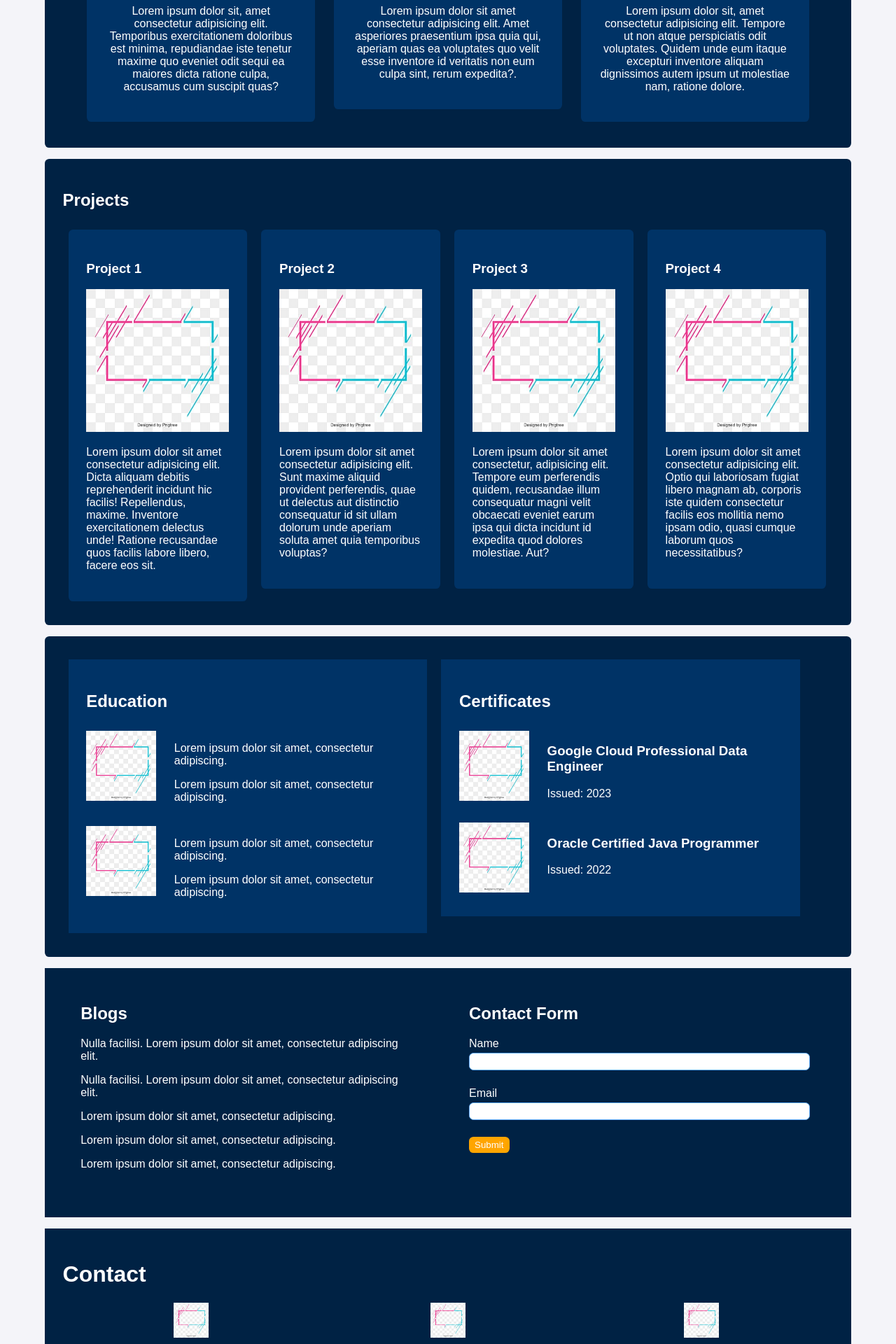
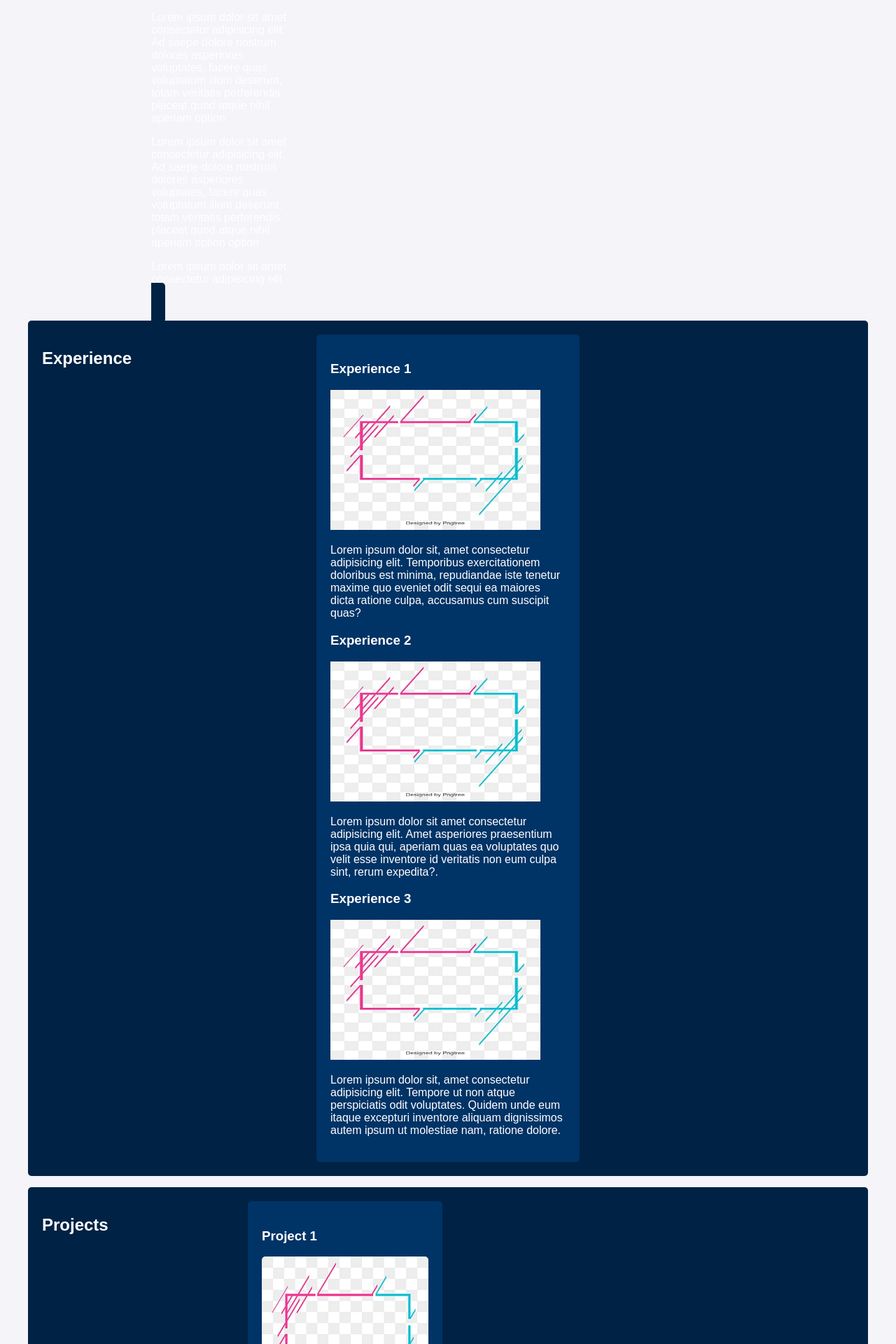
Before and after one commit to meghanabaradhya/WebApplication, a PHP site: page / in a window 1280 px wide. Shown: the part 1040-2960 px from the top of the page at 70% size. Run offline with PHP 8.4, Linux system fonts and the light colour scheme.

Commit message:
Add files via upload

```diff
--- a/style.css
+++ b/style.css
@@ -1,6 +1,6 @@
 :root {
-    --main-radius: 0.5vw;
-    --main-padding: 2vw;
+    --main-radius: 5px;
+    --main-padding: 20px;
     --blue: #003366;
     --dark-blue: #002244;
     --light-blue: #66B2FF;
@@ -18,12 +18,17 @@ body {
 }
 
 .container {
-    max-width: 90vw;
+    display: grid;
+    grid-template-columns: repeat(12, 1fr);
+    grid-gap: 1rem;
+    max-width: 1200px;
     margin: 0 auto;
-    padding: 2vw;
+    padding: 20px;
 }
 
+/* Navigation */
 nav {
+    grid-column: span 12;
     background-color: var(--blue);
     padding: var(--main-padding);
     border-radius: var(--main-radius);
@@ -33,252 +38,113 @@ nav {
 nav span a {
     color: var(--white);
     text-decoration: none;
-    margin: 0 2vw;
-    font-size: 1.5vw;
+    margin: 0 15px;
+    font-size: 18px;
 }
 
 nav span a:hover {
-    color: var(--light-blue);
+    color: var(--light-blue); /* Hover Effect for Navigation Links */
 }
 
-.about-skills {
-    text-align: center; /* Center content in the container */
-}
-
+/* About and Skills Side by Side */
 .about, .skills {
+    grid-column: span 6;
     background-color: var(--dark-blue);
     padding: var(--main-padding);
     border-radius: var(--main-radius);
     color: var(--white);
-    margin-top: 1vh;
-    margin-bottom: 1vh;
-    width: 45%;
-    display: inline-block;
-    vertical-align: top;
-    text-align: left; /* Ensure text is left-aligned within the box */
-    height: 380px;
 }
 
-.skills {
-    margin-left: 0.5%;
-}
 
-.about-content {
-    overflow: hidden; /* Clear the floats */
-}
-
-.about-content img {
-    float: left; /* Float the image to the left */
-    width: 100%; /* Adjust width as needed */
-    height: 120%;
-    max-width: 20vw; /* Maintain max width */
-    height: auto; /* Maintain aspect ratio */
-    margin-right: 2vw; /* Space between image and text */
-}
-
-.about-content p {
-    overflow: hidden; /* Ensure the paragraph clears the floated image */
-}
-
+/* Experience Section (Side by Side) */
 .experience {
+    grid-column: span 12;
+    display: grid;
+    grid-template-columns: repeat(3, 1fr);
+    grid-gap: 1rem;
     background-color: var(--dark-blue);
     padding: var(--main-padding);
     border-radius: var(--main-radius);
     color: var(--white);
-    margin-top: 2vh;
 }
 
-/* Experience Section Styling */
-.experience-items {
-    text-align: center; /* Center the items within the section */
+.experience div {
+    background-color: var(--blue);
+    padding: var(--main-padding);
+    border-radius: var(--main-radius);
 }
 
-.experience-item {
-    display: inline-block; /* Allow items to sit next to each other */
-    width: 25%; /* Adjust width as needed */
-    margin: 1%; /* Margin for spacing between items */
-    vertical-align: top; /* Align items at the top */
-    background-color: var(--blue); /* Optional: add a background color */
-    padding: var(--main-padding); /* Add padding for aesthetics */
-    border-radius: var(--main-radius); /* Rounded corners */
-    color: var(--white); /* Text color */
-}
-
-.experience-item img {
-    max-width: 100%; /* Ensure images are responsive */
-    height: auto; /* Maintain aspect ratio */
-    border-radius: var(--main-radius); /* Rounded corners for images */
-}
-
-
+/* Projects Section (Side by Side) */
 .projects {
+    grid-column: span 12; /* This spans the entire width */
+    display: grid;
+    grid-template-columns: repeat(4, 1fr); /* Adjusted to 3 columns */
+    grid-gap: 1rem;
     background-color: var(--dark-blue);
     padding: var(--main-padding);
     border-radius: var(--main-radius);
     color: var(--white);
-    margin-top: 2vh;
 }
 
-.project-items {
-    text-align: center; /* Center align the items inside the section */
-}
-
-.project-item {
+.projects div {
     background-color: var(--blue);
     padding: var(--main-padding);
     border-radius: var(--main-radius);
-    margin: 1vh; /* Space around project items */
-    display: inline-block; /* Display items as inline blocks */
-    width: calc(20% - 2vh); /* Set width to allow 4 items in a row */
-    vertical-align: top; /* Align items at the top */
+    display: flex; /* Use flexbox for better alignment */
+    flex-direction: column; /* Stack elements vertically */
+    align-items: center; /* Center align items */
 }
 
-.project-item img {
-    width: 100%; /* Make the image responsive */
+/* Responsive Images */
+.projects img {
+    width: 100%; /* Make images responsive */
     height: auto; /* Maintain aspect ratio */
+    border-radius: var(--main-radius); /* Add border-radius if needed */
 }
 
-.education-certificates {
+/* Education and Certificates Side by Side */
+.education, .certificates {
+    grid-column: span 6;
     background-color: var(--dark-blue);
     padding: var(--main-padding);
     border-radius: var(--main-radius);
     color: var(--white);
-    margin-top: 2vh;
 }
 
-.education, .certificates {
-    display: inline-block; /* Display sections side by side */
-    width: calc(48% - 2vh); /* Width for each section */
-    vertical-align: top; /* Align sections at the top */
-    box-sizing: border-box; /* Include padding in width/height calculation */
-    background-color: var(--blue); /* Background color for each section */
-    padding: var(--main-padding); /* Padding inside each section */
-    margin: 1vh; /* Margin around each section */
+/* Blogs and Contact Section */
+.blogs, .contact {
+    grid-column: span 6;
+    background-color: var(--dark-blue);
+    padding: var(--main-padding);
+    border-radius: var(--main-radius);
+    color: var(--white);
 }
 
-.education-content, .certificates-content {
-    margin-top: 1vh; /* Margin on top of content */
+/* Footer */
+footer {
+    grid-column: span 12;
+    background-color: var(--orange);
+    padding: var(--main-padding);
+    border-radius: var(--main-radius);
+    text-align: center;
+    color: var(--white);
 }
 
-.education-item, .certificate-item {
-    display: inline-block; /* Display items side by side */
-    width: 100%; /* Make each item take the full width */
-    margin: 1vh 0; /* Space between items */
-}
-
-
-.education-item img, .certificate-item img {
-    float: left; /* Float the image to the left */
-    width: 100px; /* Adjust width as needed */
-    height: 100px;
-    max-width: 20vw; /* Maintain max width */
-    height: auto; /* Maintain aspect ratio */
-    margin-right: 2vw; /* Space between image and text */
-}
-
-.education-item img, .certificate-itemt p {
-    overflow: hidden; /* Ensure the paragraph clears the floated image */
-}
-
-.blogs-contact {
-    background-color: var(--dark-blue); /* Set background color */
-    padding: var(--main-padding);
-    margin: 2vh 0; /* Add vertical spacing */
-}
-
-.blogs, .contact {
-    background-color: var(-blue); /* Set background color for each block */
-    color: var(--white); /* Set text color */
-    width: 48%; /* Set width for both blocks */
-    display: inline-block; /* Display them inline */
-    vertical-align: top; /* Align them at the top */
-    margin-right: 2%; /* Add margin to the right of the blogs section */
-    padding: var(--main-padding);
-    box-sizing: border-box; /* Include padding in the width calculation */
-}
-
-/* Remove the margin from the last element */
-.contact {
-    margin-right: 0; /* Remove margin for the last block */
-}
-
-/* Make sure the heading and text are aligned correctly */
-.blogs h2, .contact h2 {
-    margin-top: 0; /* Remove top margin */
-}
-
-/* Style the form elements */
-.contact form {
-    display: block; /* Ensure form elements stack vertically */
-}
-
-.contact label {
-    display: block; /* Labels take full width */
-    margin-bottom: 0.5vh; /* Spacing below labels */
-}
-
-.contact input {
-    width: 100%; /* Full width for inputs */
-    padding: 0.5vh; /* Padding inside inputs */
-    margin-bottom: 1vh; /* Spacing below inputs */
-    border: 1px solid var(--light-blue); /* Border color */
-    border-radius: var(--main-radius); /* Rounded corners */
-}
-
-.contact button {
-    background-color: var(--orange); /* Button background */
-    color: var(--white); /* Button text color */
-    border: none; /* Remove default border */
-    padding: 0.5vh 1vh; /* Padding inside button */
-    border-radius: var(--main-radius); /* Rounded corners */
-    cursor: pointer; /* Pointer on hover */
-}
-
-.contact button:hover {
-    background-color: var(--light-blue); /* Change color on hover */
-}
-
-footer {
-    background-color: var(--dark-blue); /* Set the footer background to dark blue */
-    padding: var(--main-padding);
-    color: var(--white); /* Set text color to white */
-}
-
-.footer-content {
-    text-align: left; /* Center content */
-}
-
-.footer-images {
-    display: inline-block; /* Align items inline */
-}
-
-.footer-item {
-    display: inline-block; /* Allow items to sit next to each other */
-    margin: 0 12vw; /* Space between items */
-    text-align: center; /* Center the text below images */
-}
-
-.footer-images img {
-    width: 50px; /* Set a specific width for images */
-    height: auto; /* Maintain aspect ratio */
-    margin-bottom: 0.5vh; /* Space between image and text */
-}
-
-.footer-item span {
-    display: block; /* Make span a block element for spacing */
-    color: var(--white); /* Ensure text color is white */
-}
-
-
+/* Media Queries */
 @media only screen and (max-width: 768px) {
-    .about, .skills, .education, .certificates, .blogs, .contact {
-        width: 100%;
-        margin-left: 0;
-        float: none;
+    .container {
+        grid-template-columns: 1fr;
+        grid-gap: 1rem;
+    }
+    .projects {
+        grid-template-columns: repeat(4, 1fr); /* 2 columns for smaller screens */
     }
 
-    .experience div, .projects div {
-        width: 100%;
-        margin-right: 0;
+    nav {
+        grid-column: span 1;
+    }
+
+    .about, .skills, .experience div, .projects div, .education, .certificates, .blogs, .contact {
+        grid-column: span 1;
     }
 }
```
